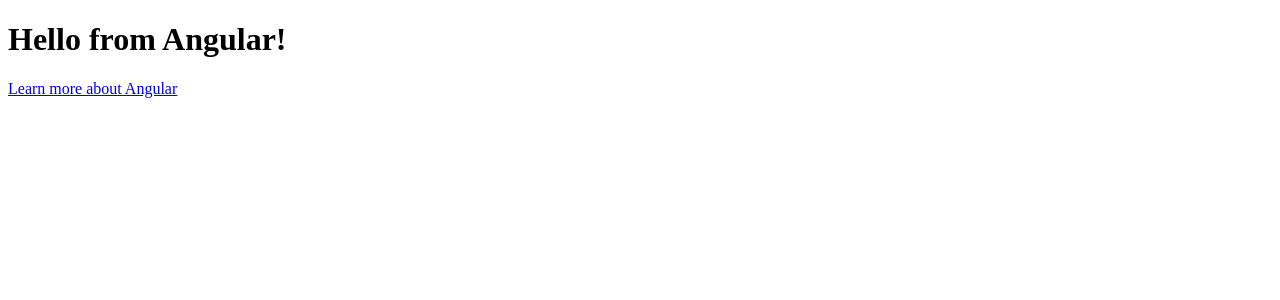
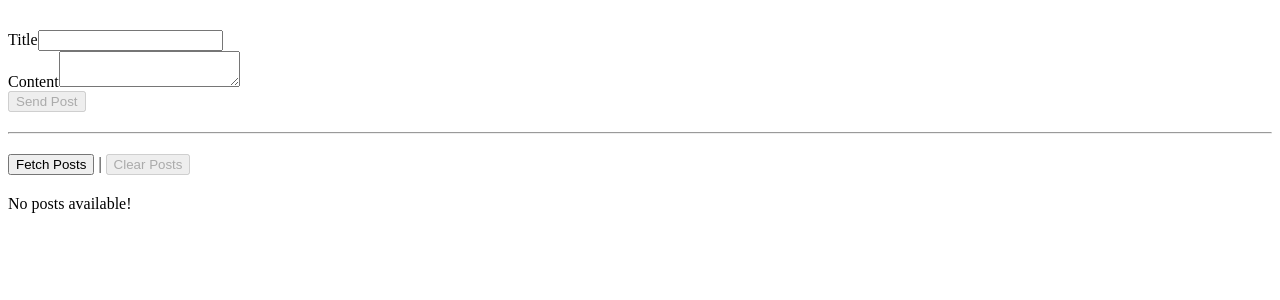
Before and after one commit to dev-shreya/stackblitz-http-ang, an Angular app: page / in a window 1280 px wide. Shown: the top 300 px of the page. Built offline with nearby package versions, Linux system fonts and the light colour scheme.

Commit message:
http get and post using firebase

```diff
--- /dev/null
+++ b/src/app.component.css
@@ -0,0 +1,7 @@
+.container {
+    margin-top: 30px;
+  }
+
+  .row {
+    margin: 20px 0;
+  }
--- /dev/null
+++ b/src/app.component.html
@@ -0,0 +1,57 @@
+<div class="container">
+    <div class="row">
+      <div class="col-xs-12 col-md-6 col-md-offset-3">
+        <form #postForm="ngForm" (ngSubmit)="onCreatePost(postForm.value)">
+          <div class="form-group">
+            <label for="title">Title</label>
+            <input
+              type="text"
+              class="form-control"
+              id="title"
+              required
+              ngModel
+              name="title"
+            />
+          </div>
+          <div class="form-group">
+            <label for="content">Content</label>
+            <textarea
+              class="form-control"
+              id="content"
+              required
+              ngModel
+              name="content"
+            ></textarea>
+          </div>
+          <button
+            class="btn btn-primary"
+            type="submit"
+            [disabled]="!postForm.valid"
+          >
+            Send Post
+          </button>
+        </form>
+      </div>
+    </div>
+    <hr />
+    <div class="row">
+      <div class="col-xs-12 col-md-6 col-md-offset-3">
+        <button class="btn btn-primary" (click)="onFetchPosts()">
+          Fetch Posts
+        </button>
+        |
+        <button
+          class="btn btn-danger"
+          [disabled]="loadedPosts.length < 1"
+          (click)="onClearPosts()"
+        >
+          Clear Posts
+        </button>
+      </div>
+    </div>
+    <div class="row">
+      <div class="col-xs-12 col-md-6 col-md-offset-3">
+        <p>No posts available!</p>
+      </div>
+    </div>
+  </div>
--- /dev/null
+++ b/src/app.component.ts
@@ -0,0 +1,36 @@
+import { HttpClient, HttpClientModule } from "@angular/common/http";
+import { Component, OnInit } from "@angular/core";
+import { FormsModule } from "@angular/forms";
+
+@Component({
+    selector:'app-comp',
+    templateUrl:'./app.component.html',
+    styleUrl:'./app.component.css',
+    standalone:true,
+    imports:[FormsModule,HttpClientModule]
+})
+export class AppComponent implements OnInit {
+    loadedPosts = [];
+
+    constructor(private http: HttpClient) {}
+
+    ngOnInit() {}
+
+    onCreatePost(postData: { title: string; content: string }) {
+      // Send Http request
+      this.http.post('https://ng-http-starter-c803d-default-rtdb.firebaseio.com/posts.json',postData).subscribe((data:any)=>{
+        console.log(postData);
+      })
+
+    }
+
+    onFetchPosts() {
+      this.http.get('https://ng-http-starter-c803d-default-rtdb.firebaseio.com/posts.json').subscribe((response:any)=>{
+        console.log(response)
+      })
+    }
+
+    onClearPosts() {
+      // Send Http request
+    }
+}
--- a/src/main.ts
+++ b/src/main.ts
@@ -1,16 +1,15 @@
 import { Component } from '@angular/core';
 import { bootstrapApplication } from '@angular/platform-browser';
 import 'zone.js';
+import { AppComponent } from './app.component';
 
 @Component({
   selector: 'app-root',
   standalone: true,
   template: `
-    <h1>Hello from {{ name }}!</h1>
-    <a target="_blank" href="https://angular.dev/overview">
-      Learn more about Angular
-    </a>
+    <app-comp/>
   `,
+  imports:[AppComponent]
 })
 export class App {
   name = 'Angular';
```
Also changed, not shown: 1 other file (tests, documents, lock files or other folders).
